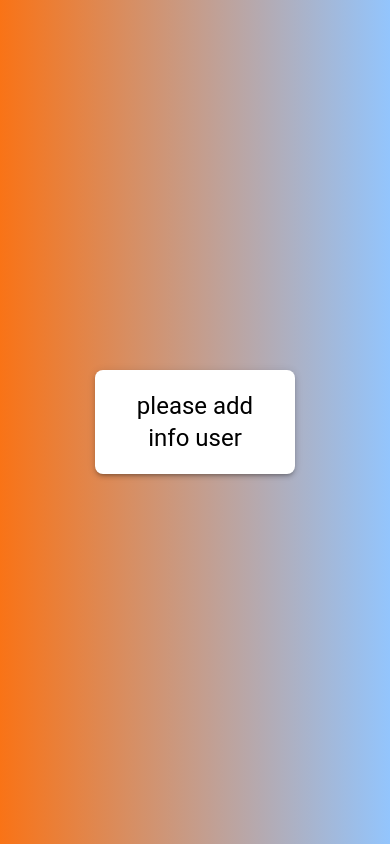
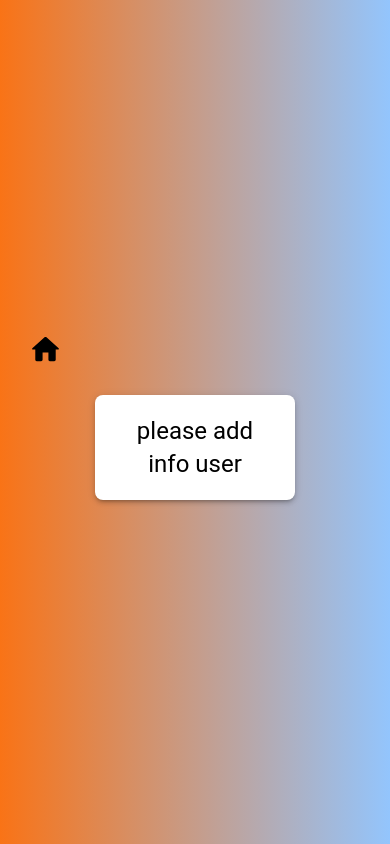
Before and after one commit to aynazheydariafshar/form-check, a React (Create React App) app in the folder my-app/: page /chart in a window 390 px wide. Built offline with nearby package versions, Linux system fonts and the light colour scheme; the HTML template or start-up script is replaced by a standard one.

Commit message:
responsive cards & fixed array of skills

```diff
--- a/my-app/src/routes/app/ChartInfo/index.jsx
+++ b/my-app/src/routes/app/ChartInfo/index.jsx
@@ -1,22 +1,28 @@
+import { IconButton } from "@mui/material";
 import { Typography } from "@mui/material";
 import { Box } from "@mui/material";
 import React from "react";
-import { useEffect } from "react";
+import HomeRoundedIcon from "@mui/icons-material/HomeRounded";
 import { useSelector } from "react-redux";
+import { useNavigate } from "react-router-dom";
 
 import MyChart from "utils/components/MyChart";
+import { MY_APP } from "constant";
 
 const ChartInfo = () => {
   const user = useSelector((state) => state.info.user);
   const labels = user?.map((item) => item.age);
   const skill = user?.map((item) => item.skills.map((item) => item));
+  const navigate = useNavigate();
   const counts = [];
   const countsSkill = [];
   labels.forEach((x) => {
     counts[x] = (counts[x] || 0) + 1;
   });
   skill.forEach((x) => {
-    countsSkill[x] = (countsSkill[x] || 0) + 1;
+    x.forEach((item) => {
+      countsSkill[item] = (countsSkill[item] || 0) + 1;
+    });
   });
 
   const dataAge = {
@@ -40,22 +46,28 @@ const ChartInfo = () => {
       },
     ],
   };
+  console.log(Object.keys(countsSkill));
   return (
-    <Box
-      style={{ height: "100vh" }}
-      className="flex-col flex bg-gradient-to-r from-orange-500 to-blue-300 justify-center items-center"
-    >
+    <Box className="flex-col overflow-y-auto min-h-screen h-full flex bg-gradient-to-r from-orange-500 to-blue-300 justify-center items-center">
+      <Box className="w-full flex px-5">
+        <IconButton onClick={() => navigate(`${MY_APP}`)}>
+          <HomeRoundedIcon
+            fontSize="large"
+            className="text-black text-left hover:text-white"
+          />
+        </IconButton>
+      </Box>
       {user.length > 0 ? (
         <>
           <Box
             sx={{ boxShadow: 3 }}
-            className="w-[500px] h-auto m-5 rounded-lg bg-white"
+            className="w-[40%] h-auto m-5 rounded-lg bg-white"
           >
             <MyChart data={dataAge} />
           </Box>
           <Box
             sx={{ boxShadow: 3 }}
-            className="w-[500px] h-auto m-5 rounded-lg bg-white"
+            className="w-[40%] h-auto m-5 rounded-lg bg-white"
           >
             <MyChart data={dataSkills} />
           </Box>
```
